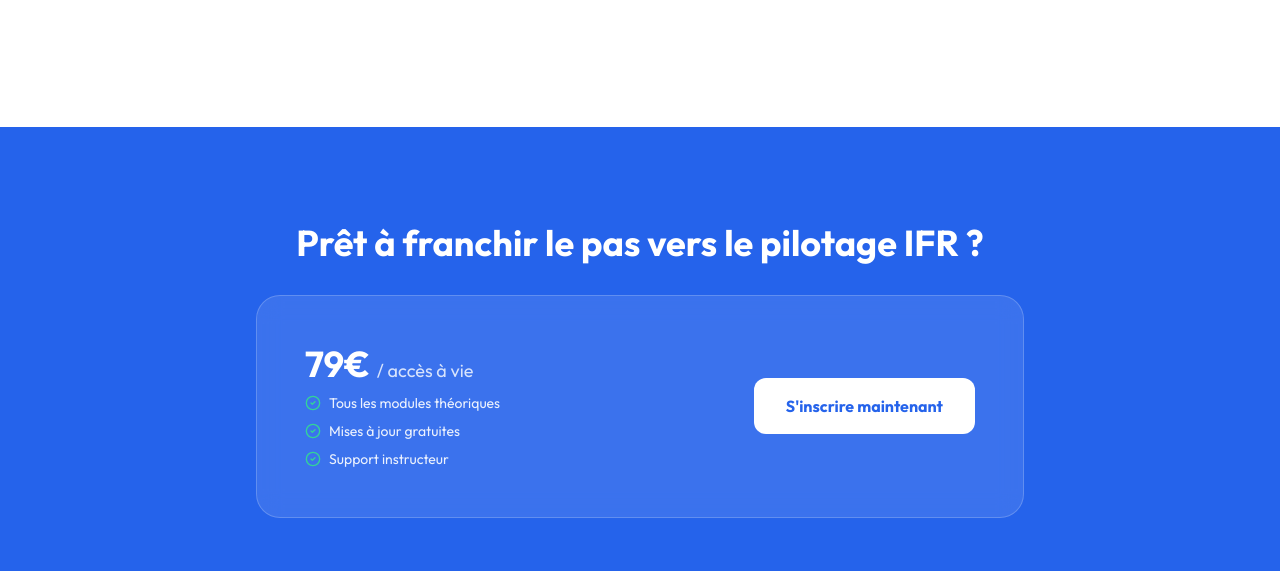
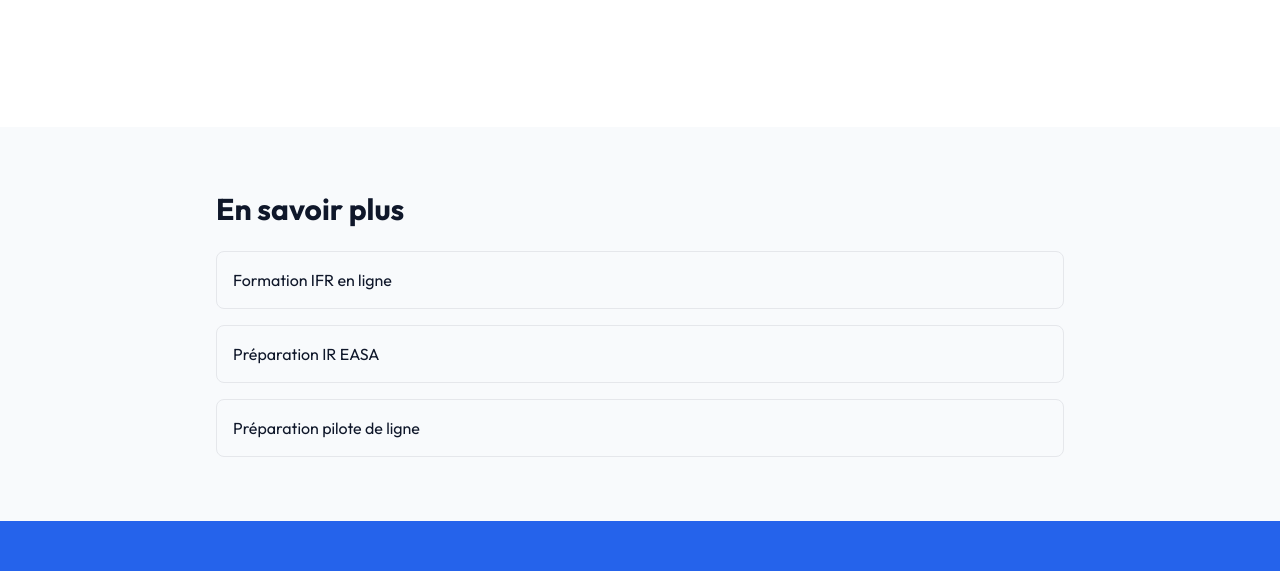
Before and after one commit to aviationonline/aviationonline, a React (Vite) app: page / in a window 1280 px wide. Shown: the part 5200-5771 px from the top of the page. Built offline with nearby package versions, Linux system fonts and the light colour scheme; no server answers; the database is empty.

Commit message:
Add new section for online training courses

```diff
--- a/src/pages/Home.tsx
+++ b/src/pages/Home.tsx
@@ -614,6 +614,40 @@ export default function Home() {
         </div>
       </section>
 
+      <section className="py-16 bg-slate-50">
+  <div className="max-w-4xl mx-auto px-6">
+    <h2 className="text-3xl font-bold mb-6">
+      En savoir plus
+    </h2>
+
+    <div className="space-y-4">
+
+      <a
+        href="/formation-ifr-en-ligne"
+        className="block p-4 border rounded-lg hover:bg-white"
+      >
+        Formation IFR en ligne
+      </a>
+
+      <a
+        href="/preparation-ir-easa"
+        className="block p-4 border rounded-lg hover:bg-white"
+      >
+        Préparation IR EASA
+      </a>
+
+      <a
+        href="/preparation-pilote-ligne"
+        className="block p-4 border rounded-lg hover:bg-white"
+      >
+        Préparation pilote de ligne
+      </a>
+
+    </div>
+  </div>
+</section>
+
+
       {/* CTA Section */}
       <section className="py-24 bg-blue-600">
         <div className="max-w-7xl mx-auto px-4 sm:px-6 lg:px-8 text-center">
```
